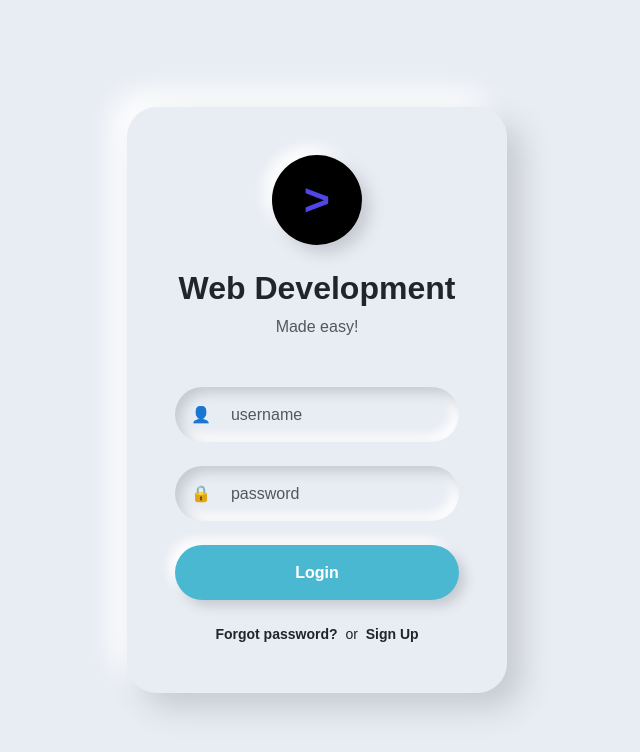
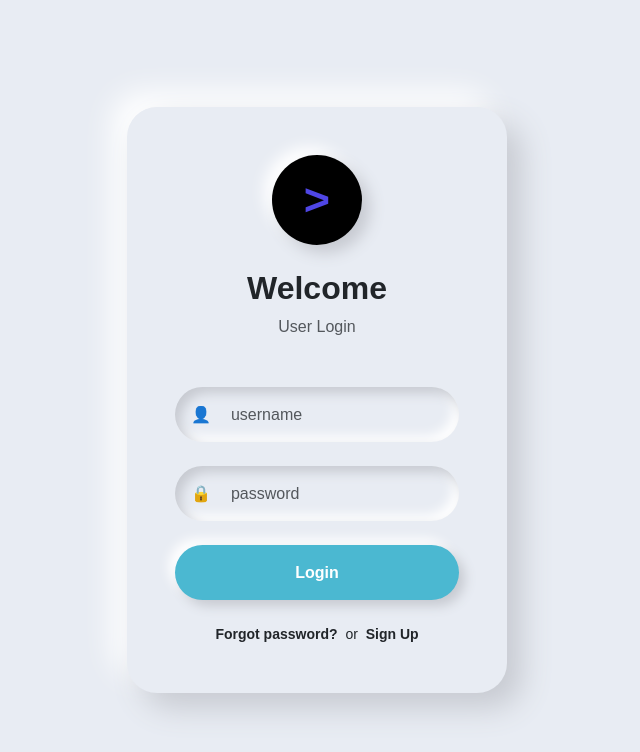
Before and after one commit to shirinmohajeri/Login-Form, a plain HTML site: page style.html in a window 1280 px wide. Shown: the whole page, without its empty margins (323-963 px from the left). Drawn offline with nearby package versions, Linux system fonts and the light colour scheme.

Commit message:
Add files via upload

```diff
--- a/style.html
+++ b/style.html
@@ -25,8 +25,8 @@
       </div>
 
       <!-- Title -->
-      <h2 class="fw-bold">Web Development</h2>
-      <p class="text-muted mb-5">Made easy!</p>
+      <h2 class="fw-bold">Welcome</h2>
+      <p class="text-muted mb-5">User Login</p>
 
       <!-- Form -->
       <form>
```
